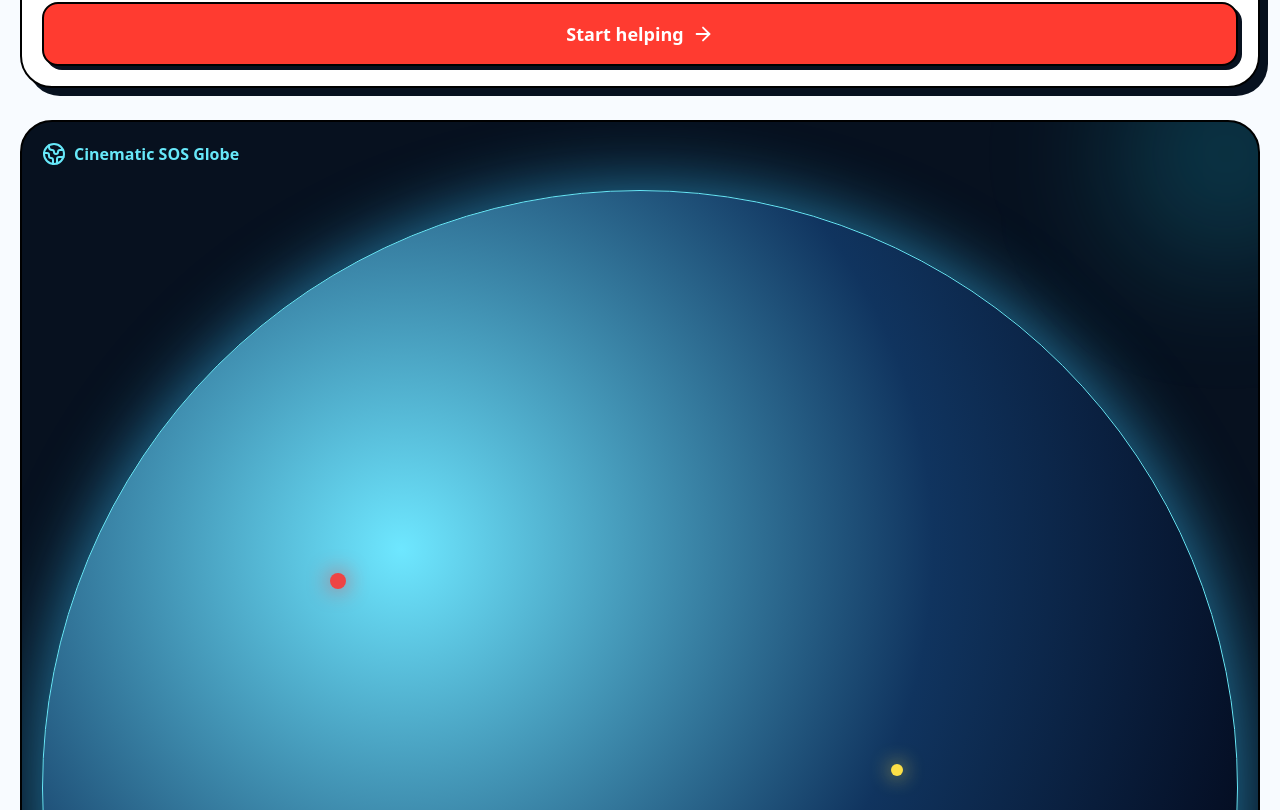
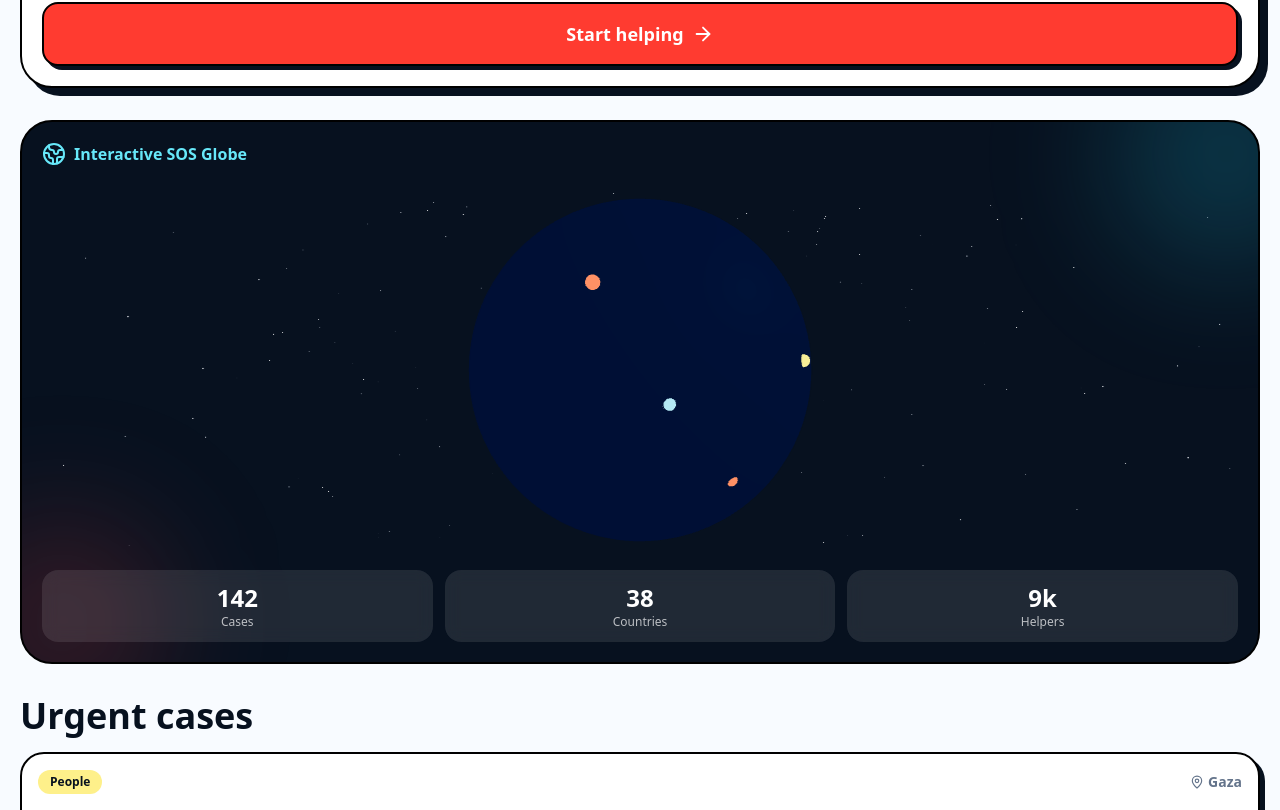
Before and after one commit to bellasalon4u-source/sos-world, a Next.js app: page / in a window 1280 px wide. Shown: the part 290-1100 px from the top of the page. Built offline with nearby package versions, Linux system fonts and the light colour scheme.

Commit message:
Connect 3D globe to homepage

```diff
--- a/app/page.tsx
+++ b/app/page.tsx
@@ -1,6 +1,7 @@
 "use client";
 
 import { useMemo, useState } from "react";
+import SosGlobe from "@/components/SosGlobe";
 import {
   Heart,
   Globe2,
@@ -10,7 +11,6 @@ import {
   ArrowRight,
   Languages,
   Flame,
-  HandHeart,
   MapPin
 } from "lucide-react";
 
@@ -34,7 +34,7 @@ const content = {
     subtitle:
       "SOS is a global humanitarian platform with verified cases, crisis cards, donations, volunteers and transparent reports.",
     button: "Start helping",
-    globe: "Cinematic SOS Globe",
+    globe: "Interactive SOS Globe",
     urgent: "Urgent cases",
     raised: "Raised",
     donate: "Donate",
@@ -48,7 +48,7 @@ const content = {
     subtitle:
       "SOS — глобальная гуманитарная платформа с проверенными кейсами, донатами, волонтёрами и прозрачной отчётностью.",
     button: "Начать помогать",
-    globe: "Кинематографичный SOS-глобус",
+    globe: "Интерактивный SOS-глобус",
     urgent: "Срочные кейсы",
     raised: "Собрано",
     donate: "Помочь",
@@ -62,7 +62,7 @@ const content = {
     subtitle:
       "SOS — глобальна гуманітарна платформа з перевіреними кейсами, донатами, волонтерами та прозорою звітністю.",
     button: "Почати допомагати",
-    globe: "Кінематографічний SOS-глобус",
+    globe: "Інтерактивний SOS-глобус",
     urgent: "Термінові кейси",
     raised: "Зібрано",
     donate: "Допомогти",
@@ -76,7 +76,7 @@ const content = {
     subtitle:
       "SOS es una plataforma humanitaria global con casos verificados, donaciones, voluntarios e informes transparentes.",
     button: "Empezar a ayudar",
-    globe: "Globo SOS cinematográfico",
+    globe: "Globo SOS interactivo",
     urgent: "Casos urgentes",
     raised: "Recaudado",
     donate: "Donar",
@@ -90,7 +90,7 @@ const content = {
     subtitle:
       "SOS je globální humanitární platforma s ověřenými případy, dary, dobrovolníky a transparentními reporty.",
     button: "Začít pomáhat",
-    globe: "Filmový SOS glóbus",
+    globe: "Interaktivní SOS glóbus",
     urgent: "Naléhavé případy",
     raised: "Vybráno",
     donate: "Darovat",
@@ -104,7 +104,7 @@ const content = {
     subtitle:
       "SOS to globalna platforma humanitarna ze zweryfikowanymi sprawami, darowiznami, wolontariuszami i przejrzystymi raportami.",
     button: "Zacznij pomagać",
-    globe: "Filmowy glob SOS",
+    globe: "Interaktywny glob SOS",
     urgent: "Pilne sprawy",
     raised: "Zebrano",
     donate: "Wesprzyj",
@@ -118,7 +118,7 @@ const content = {
     subtitle:
       "SOS ist eine globale humanitäre Plattform mit verifizierten Fällen, Spenden, Freiwilligen und transparenten Berichten.",
     button: "Jetzt helfen",
-    globe: "Cinematic SOS Globe",
+    globe: "Interaktiver SOS-Globus",
     urgent: "Dringende Fälle",
     raised: "Gesammelt",
     donate: "Spenden",
@@ -132,7 +132,7 @@ const content = {
     subtitle:
       "SOS è una piattaforma umanitaria globale con casi verificati, donazioni, volontari e report trasparenti.",
     button: "Inizia ad aiutare",
-    globe: "Globo SOS cinematografico",
+    globe: "Globo SOS interattivo",
     urgent: "Casi urgenti",
     raised: "Raccolto",
     donate: "Dona",
@@ -146,7 +146,7 @@ const content = {
     subtitle:
       "SOS منصة إنسانية عالمية للحالات الموثقة، التبرعات، المتطوعين والتقارير الشفافة.",
     button: "ابدأ المساعدة",
-    globe: "كرة SOS سينمائية",
+    globe: "كرة SOS تفاعلية",
     urgent: "حالات عاجلة",
     raised: "تم جمعه",
     donate: "تبرع",
@@ -160,7 +160,7 @@ const content = {
     subtitle:
       "SOS एक वैश्विक मानवीय प्लेटफ़ॉर्म है जिसमें verified cases, donations, volunteers और transparent reports हैं।",
     button: "मदद शुरू करें",
-    globe: "Cinematic SOS Globe",
+    globe: "Interactive SOS Globe",
     urgent: "Urgent cases",
     raised: "Raised",
     donate: "Donate",
@@ -179,7 +179,6 @@ const crisisCases = [
 export default function Home() {
   const [language, setLanguage] = useState<keyof typeof content>("EN");
   const t = content[language];
-
   const isRtl = useMemo(() => language === "AR", [language]);
 
   return (
@@ -232,10 +231,8 @@ export default function Home() {
             <span className="font-black">{t.globe}</span>
           </div>
 
-          <div className="relative mt-6 aspect-square rounded-full border border-cyan-300 bg-[radial-gradient(circle_at_30%_30%,#6ee7ff,#10345f_45%,#020617_80%)] shadow-[0_0_70px_rgba(56,189,248,0.65)]">
-            <span className="absolute left-[24%] top-[32%] h-4 w-4 animate-pulse rounded-full bg-red-500 shadow-[0_0_22px_#ef4444]" />
-            <span className="absolute right-[28%] top-[48%] h-3 w-3 animate-pulse rounded-full bg-yellow-300 shadow-[0_0_20px_#fde047]" />
-            <span className="absolute bottom-[30%] left-[44%] h-3 w-3 animate-pulse rounded-full bg-red-500 shadow-[0_0_20px_#ef4444]" />
+          <div className="relative mt-6">
+            <SosGlobe />
           </div>
 
           <div className="relative mt-5 grid grid-cols-3 gap-3 text-center">
```
